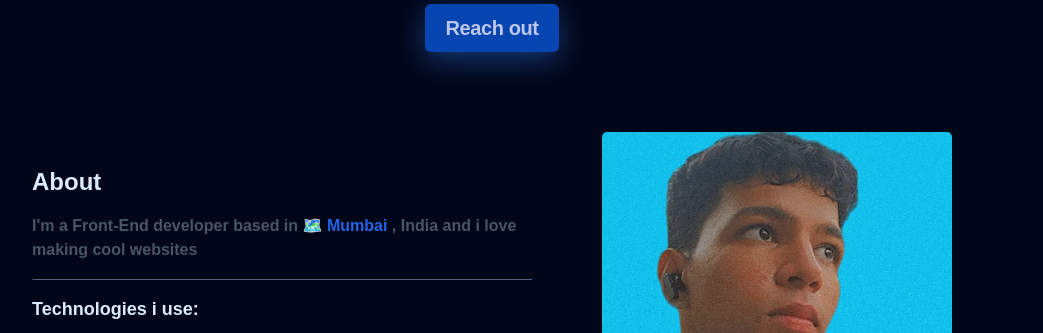
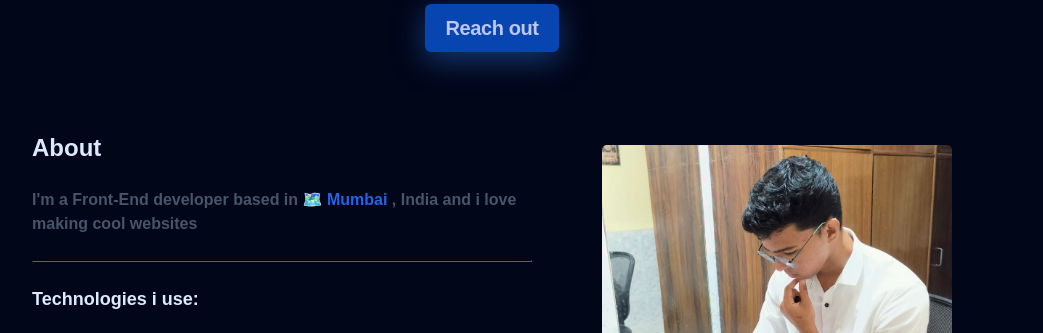
Before and after one commit to Slayer-X164/portfolio, a website built with Vite: page index.html in a window 1280 px wide. Shown: the part 578-911 px from the top of the page, without its empty margins (148-1191 px from the left). Built offline with nearby package versions, Linux system fonts and the light colour scheme; a web font is replaced by a local one.

Commit message:
new pic added in about

```diff
--- a/index.html
+++ b/index.html
@@ -101,7 +101,7 @@
           </div>
         </div>
         <div>
-          <img class="about__pfp" src="/public/pic 3.jpeg" alt="profile photo 2">
+          <img class="about__pfp" src="/public/pic 4.jpeg" alt="profile photo 2">
         </div>
       </section>
       <!-- <section></section> -->
--- a/styles/components/about.css
+++ b/styles/components/about.css
@@ -52,22 +52,16 @@
 
 }
 .about__pfp{
-    width: 250px;
+    width: 450px;
     border-radius: 5px;
 }
 /* XS */
 @media (min-width:475px) {
     .about{
-
         gap: 1.5rem;
     }
     .about__content{
-        display: flex;
-        flex-direction: column;
-        gap: 1rem;
-    }
-    .about__title{
-        color: var(--clr-blue100);
+        gap: 1.5rem;
     }
     .about__desc{
         font-size: var(--size-sm);
```
Also changed, not shown: public/pic 4.jpeg (added), public/pic 5.jpeg (added), public/pic 6.jpeg (added).
